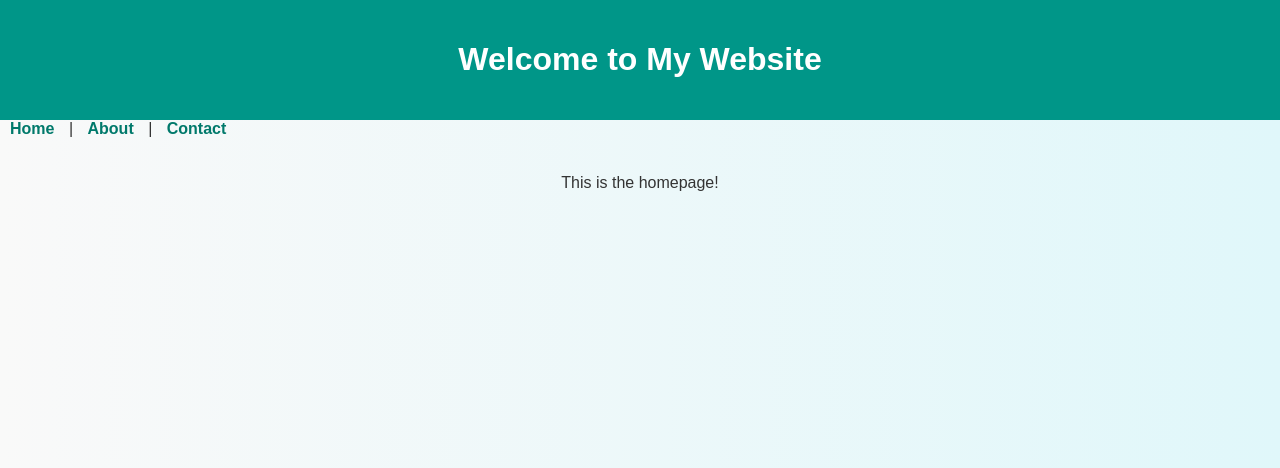
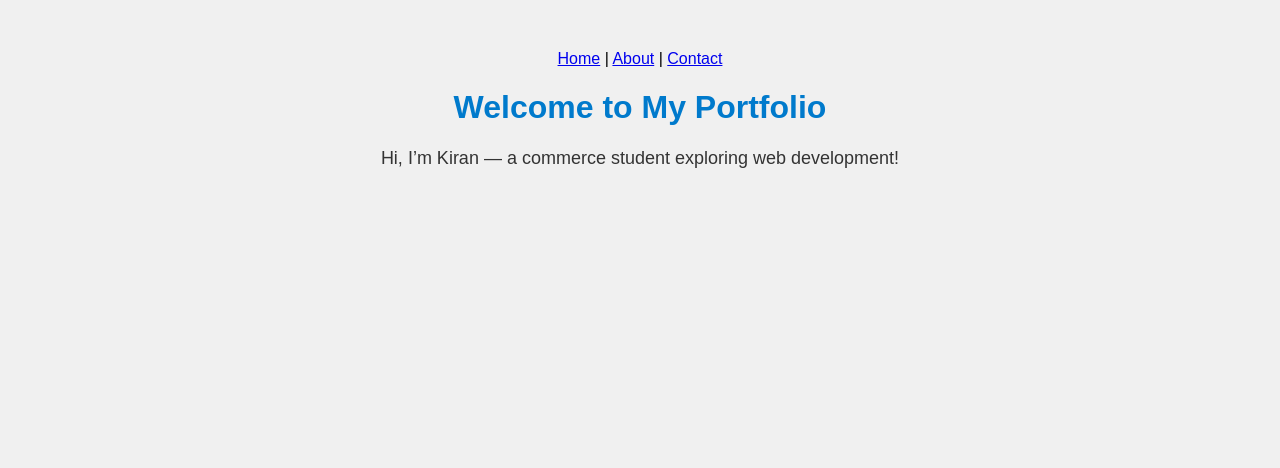
Before and after one commit to kiranrajts04-hub/My_website, a Flask app: page / in a window 1280 px wide. Shown: the top 468 px of the page. Run offline with Flask 3, Linux system fonts and the light colour scheme.

Commit message:
Update CSS and HTML styles

```diff
--- a/style.css
+++ b/style.css
@@ -1,34 +1,32 @@
-/* Body Styling */
 body {
-    font-family: Arial, sans-serif;
-    background: linear-gradient(to right, #f9f9f9, #e0f7fa);
-    color: #333;
-    margin: 0;
-    padding: 0;
+  background-color: #f0f0f0;
+  font-family: Arial, sans-serif;
+  text-align: center;
+  margin-top: 50px;
 }
 
-/* Header Styling */
-header {
-    background-color: #009688;
-    color: white;
-    text-align: center;
-    padding: 20px 0;
+h1 {
+  color: #007acc;
 }
 
-/* Navigation Styling */
-nav a {
-    color: #00796b;
-    text-decoration: none;
-    margin: 0 10px;
-    font-weight: bold;
+p {
+  font-size: 18px;
+  color: #333;
 }
 
-nav a:hover {
-    color: #004d40;
+
+body {
+  background-color: #f0f0f0;
+  font-family: Arial, sans-serif;
+  text-align: center;
+  margin-top: 50px;
 }
 
-/* Main Content */
-main {
-    padding: 20px;
-    text-align: center;
+h1 {
+  color: #007acc;
 }
+
+p {
+  font-size: 18px;
+  color: #333;
+}
--- a/templates/index.html
+++ b/templates/index.html
@@ -1,21 +1,19 @@
 <!DOCTYPE html>
-<html lang="en">
+<html>
 <head>
-    <meta charset="UTF-8">
-    <title>Home</title>
-    <link rel="stylesheet" href="{{ url_for('static', filename='style.css') }}">
+  <title>My First Website</title>
+  <link rel="stylesheet" href="style.css">
 </head>
 <body>
-    <header>
-        <h1>Welcome to My Website</h1>
-    </header>
-    <nav>
-        <a href="/">Home</a> |
-        <a href="/about">About</a> |
-        <a href="/contact">Contact</a>
-    </nav>
-    <main>
-        <p>This is the homepage!</p>
-    </main>
+  <body>
+  <nav>
+    <a href="/">Home</a> |
+    <a href="/about">About</a> |
+    <a href="/contact">Contact</a>
+  </nav>
+
+  <h1>Welcome to My Portfolio</h1>
+  <p>Hi, I’m Kiran — a commerce student exploring web development!</p>
+</body>
 </body>
 </html>
```
